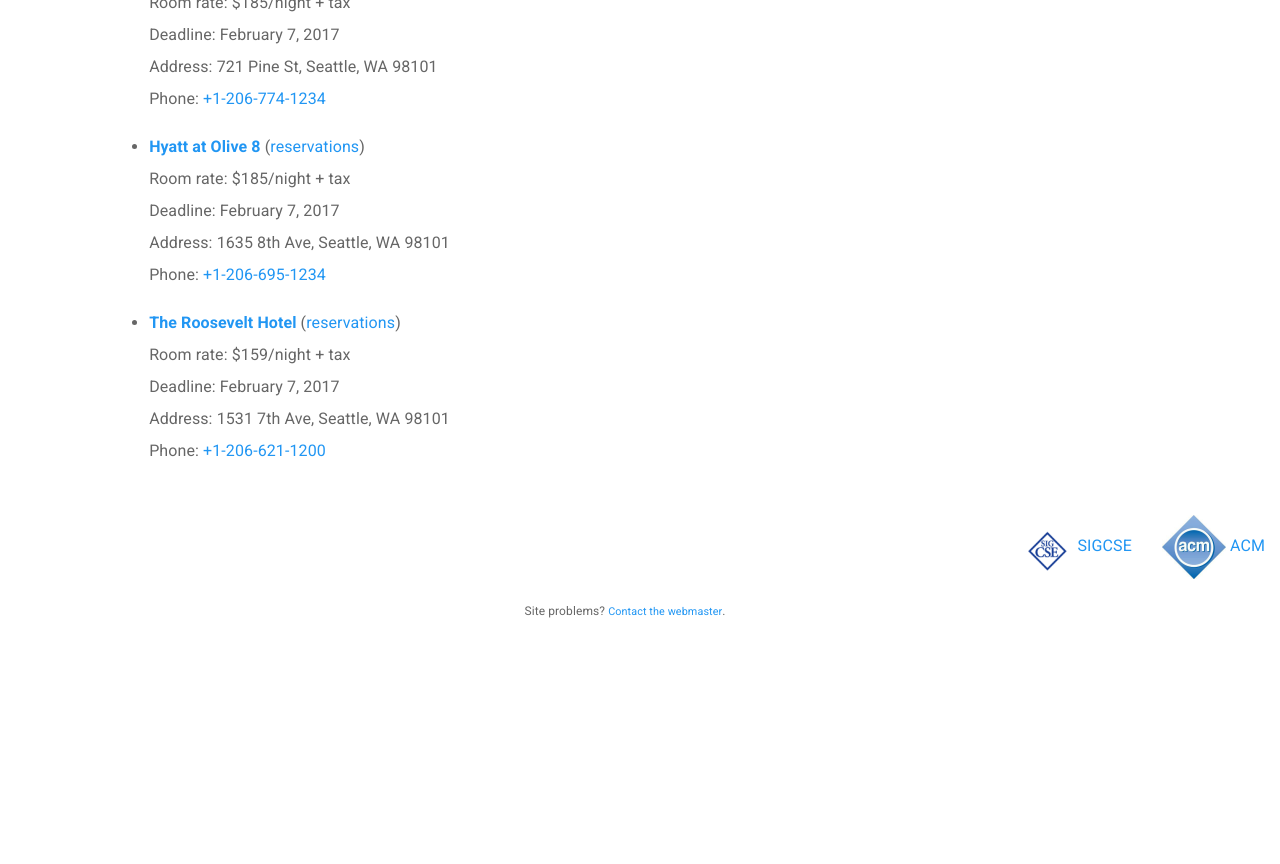
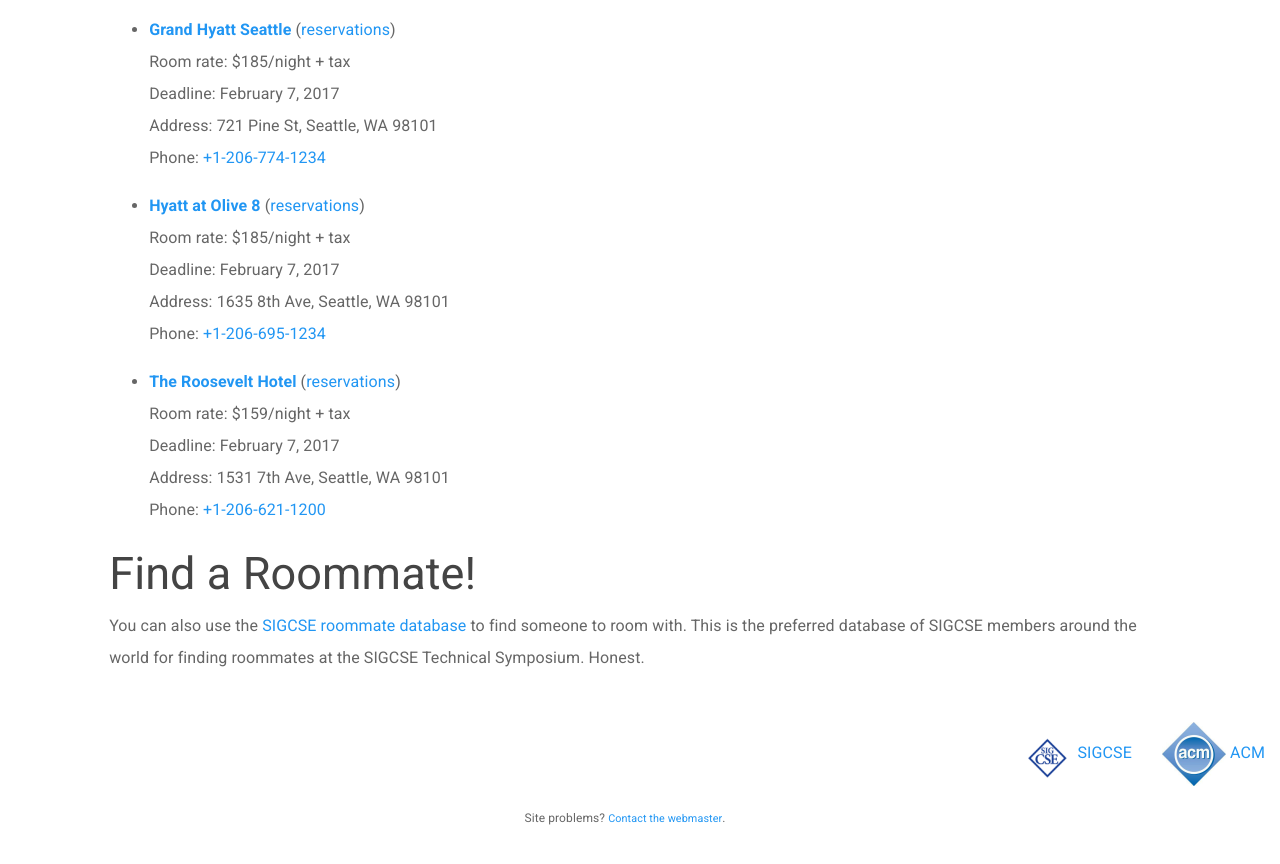
Before and after one commit to sigcsets/sigcse2017, a Jekyll site: the page built from attendees/index.md, in a window 1280 px wide and 900 px high, scrolled down 2782 px. Shown: the top 864 px of the window. Built offline with Jekyll 4.4.1, drawn with Linux system fonts in a browser that asks for light colours; before the commit the page ends 3475 px from its top, so only the background shows below that; some of the changed text lies outside the part shown.

Commit message:
Added online registration info, roommate dabase.  Other minor fixes.

```diff
--- a/_data/sigcse.yaml
+++ b/_data/sigcse.yaml
@@ -27,3 +27,7 @@
   - items:
       - Pre-Symposium and Affiliated Event
     date: "Tuesday, November 1, 2016"
+
+registration:
+  isopen: true
+  url: http://www.regonline.com/sigcse2017
--- a/attendees/index.md
+++ b/attendees/index.md
@@ -51,11 +51,9 @@
 
 As always, we encourage attendees to register early. This helps us with our planning, and in return, you get lower registration rates!
 
-{% if site.data.main.isregistrationopen %}
-<div class="text-center">
-<hr>
-<h3><a href="{{site.data.main.registrationurl}}">Register now!</a></h3>
-<hr>
+{% if site.data.sigcse.registration.isopen %}
+<div class="alert alert-success text-center">
+<span class="glyphicon glyphicon-home" aria-hidden="true"></span> <a href="{{site.data.sigcse.registration.url}}">Register now!</a>
 </div>
 {% else %}
 <div class="text-center">
@@ -291,12 +283,15 @@
 {% endfor %}
 </ul>
 
+-->
 
 <span class="anchor" id = "roommatedb"></span>
 
 ## Find a Roommate!
 
 You can also use the [SIGCSE roommate database](http://sigcse.rit.edu/roommates/) to find someone to room with. This is the preferred database of SIGCSE members around the world for finding roommates at the SIGCSE Technical Symposium. Honest.
+
+<!--
 
 <a name="travel"></a>
 
```
Also changed, not shown: other parts of attendees/index.md (+0 -6 lines), _data/registration.yaml (+5 -5 lines), _data/topnav.yaml (+7 -3 lines), _includes/front-news.html (+11 -0 lines), info/program.md (+2 -2 lines), 2 other files.
